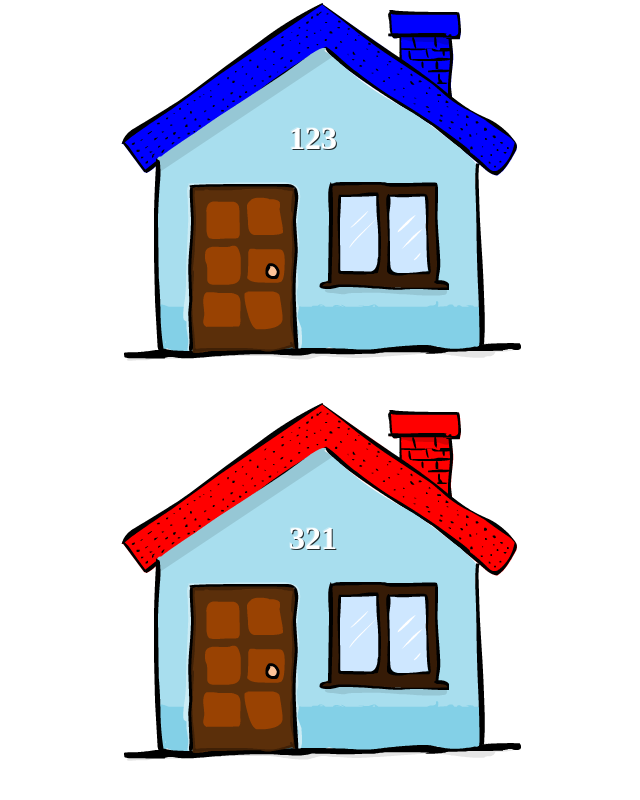
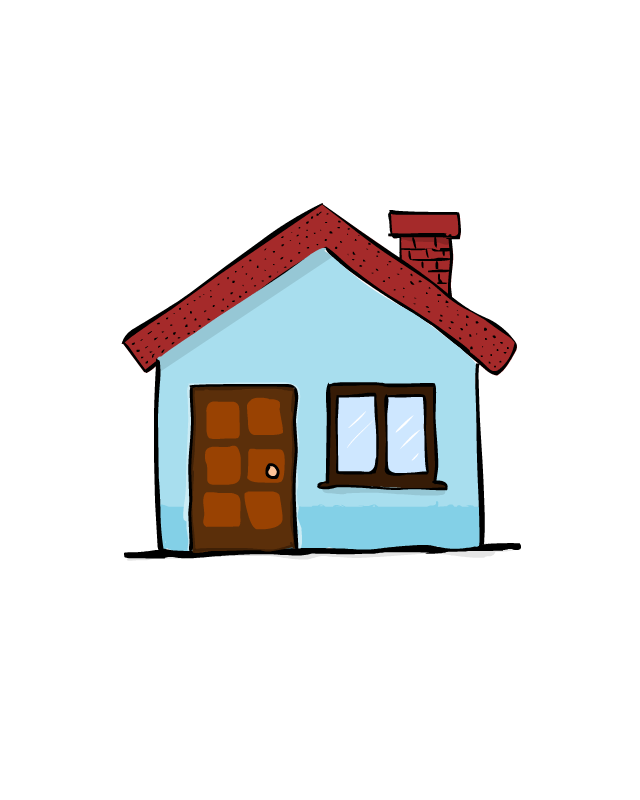
Before and after one commit to lintonye/react-101-for-designers, a React (Create React App) app in the folder react_house/: page / in a window 1280 px wide. Shown: the whole page, without its empty margins (321-961 px from the left). Built offline with nearby package versions, Linux system fonts and the light colour scheme.

Commit message:
Add exercise 22

```diff
--- a/react_house/src/App.css
+++ b/react_house/src/App.css
@@ -31,8 +31,9 @@ img {
 }
 
 .window {
-  left: 200px;
+  left: 150px;
   top: 182px;
+  cursor: pointer;
 }
 
 .door {
@@ -40,14 +41,3 @@ img {
   top: 182px;
   cursor: pointer;
 }
-
-.house-number {
-  position: absolute;
-  left: 170px;
-  top: 120px;
-  font-family: cursive;
-  font-size: 2em;
-  font-weight: bold;
-  color: white;
-  text-shadow: -1px -1px 0px rgba(255,255,255,0.3), 1px 1px 0px rgba(0,0,0,0.8);
-}
--- a/react_house/src/App.js
+++ b/react_house/src/App.js
@@ -3,50 +3,49 @@ import './App.css';
 import Images from './Images';
 
 /*
+
 Exercises:
-
-1. In App.js, make the house number on the wall configurable, i.e.
-   you can make the house number "123" with: <House number='123'/>
-
-2. Can you make two houses with different roof colors and house numbers?
-
-const App = () => (
-  <div>
-    <House roofColor='blue' number='123'/>
-    <House roofColor='red' number='321' />
-  </div>
-);
+  - Make the window open/close when the user clicks on it
 
 */
 
-const House = (props) => (
-  <div className='house'>
-    <Roof color={props.roofColor} />
-    <Wall number={props.number} />
+const House = () => (
+  <div className="house">
+    <Roof color="brown" />
+    <Wall />
+    <Door />
     <Window />
-    <Door />
   </div>
 );
 
 const Roof = (props) => (
   <img src={Images.roof} className="roof" style={{ background: props.color }} />
 );
+const Wall = () => <img src={Images.wall} className="wall" />;
+const Window = () => <img src={Images.window_closed} className="window" />;
 
-const Wall = (props) => (
-  <div>
-    <img src={Images.wall} className="wall" />
-    <div className="house-number">{props.number}</div>
-  </div>
-);
+class Door extends React.Component {
+  constructor(props) {
+    super(props);
+    this.state = { isOpen: false };
+  }
+  render() {
+    const handleClick = () => {
+      if (this.state.isOpen) {
+        this.setState({ isOpen: false });
+      } else {
+        this.setState({ isOpen: true });
+      }
+    }
+    let image = Images.door_open;
+    if (this.state.isOpen === false) {
+      image = Images.door_closed;
+    }
+    return <img src={image} className='door' onClick={handleClick} />;
+  }
+}
 
-const Window = () => <img src={Images.window} className="window" />;
-const Door = () => <img src={Images.door_closed} className='door' />;
 
-const App = () => (
-  <div>
-    <House roofColor='blue' number='123' />
-    <House roofColor='red' number='321' />
-  </div>
-);
+const App = () => <House />;
 
 export default App;
```
